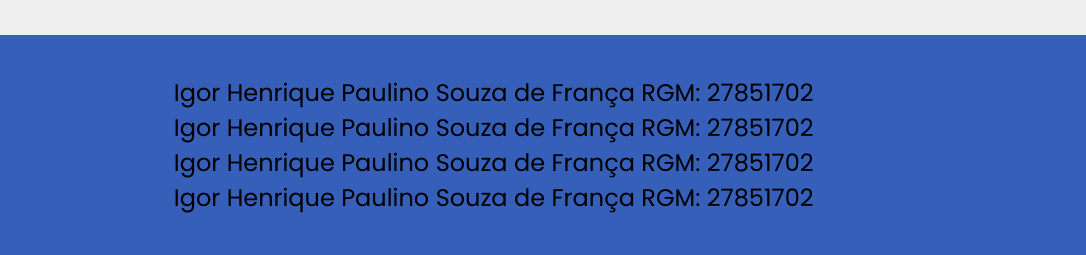
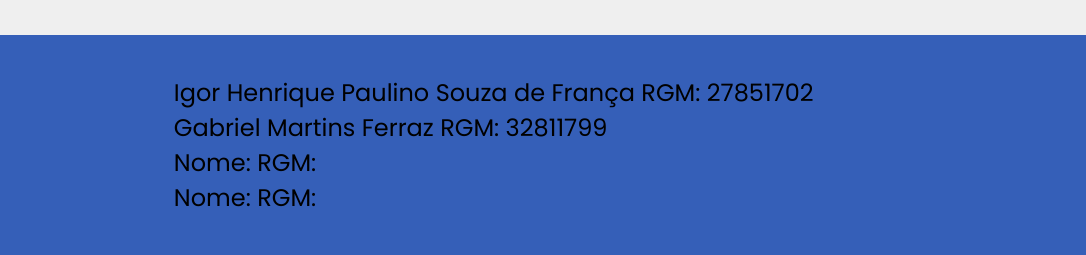
Before and after one commit to igorpaulinoo/projeto-mercado, a plain HTML site: page index.html in a window 1280 px wide. Shown: the part 9052-9307 px from the top of the page, 0-1086 px from the left. Drawn offline with Linux system fonts and the light colour scheme.

Commit message:
Atualização

```diff
--- a/css/style.css
+++ b/css/style.css
@@ -53,6 +53,10 @@ header {
 #main-nav ul li a {
     color: #fff;
     font-size: 15px;
+}
+
+#main-nav ul li a:hover {
+    text-decoration: none;
 }
 
 .hamburger {
--- a/index.html
+++ b/index.html
@@ -910,9 +910,9 @@
     <footer>
         <div class="footer-content">
             <p>Igor Henrique Paulino Souza de França RGM: 27851702</p>
-            <p>Igor Henrique Paulino Souza de França RGM: 27851702</p>
-            <p>Igor Henrique Paulino Souza de França RGM: 27851702</p>
-            <p>Igor Henrique Paulino Souza de França RGM: 27851702</p>
+            <p>Gabriel Martins Ferraz RGM: 32811799</p>
+            <p>Nome: RGM:</p>
+            <p>Nome: RGM:</p>
         </div>
         <div class="icons">
             <ul>
```
